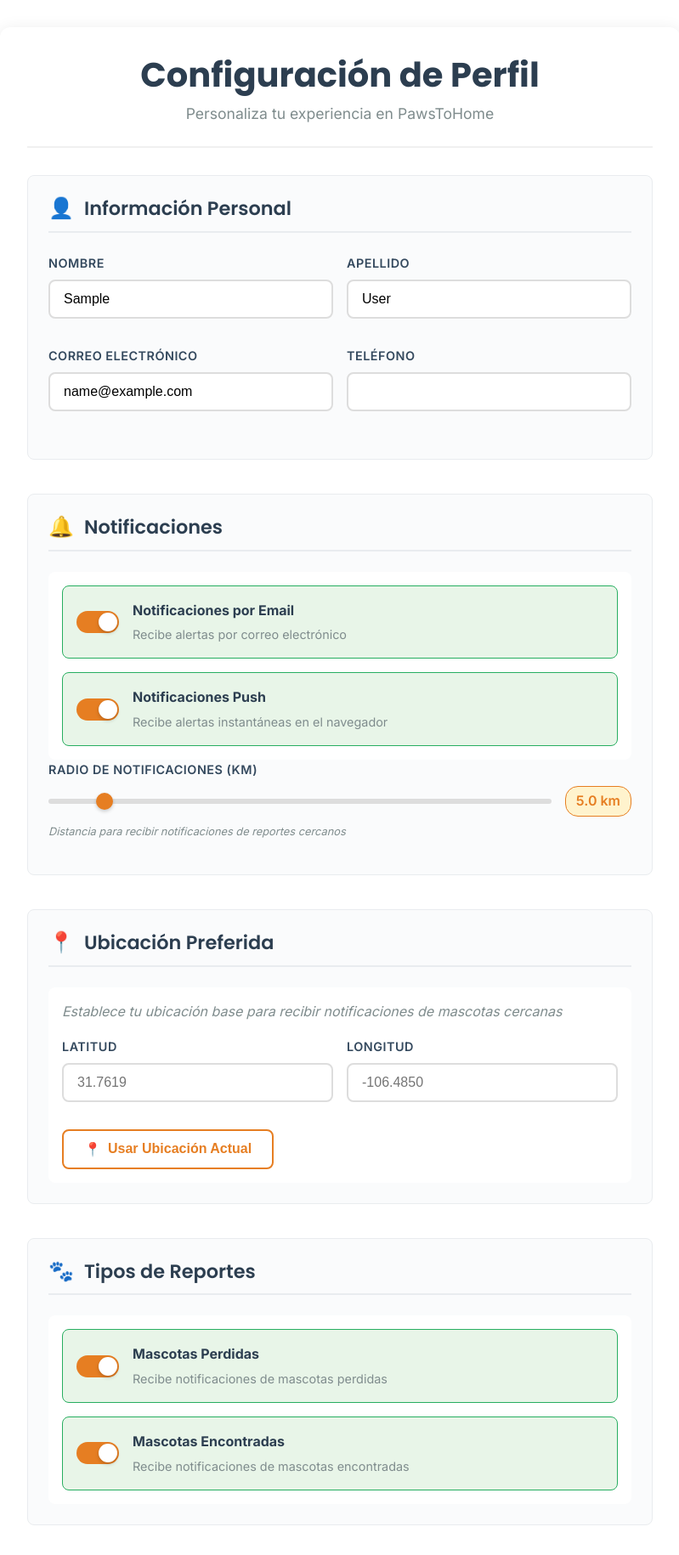
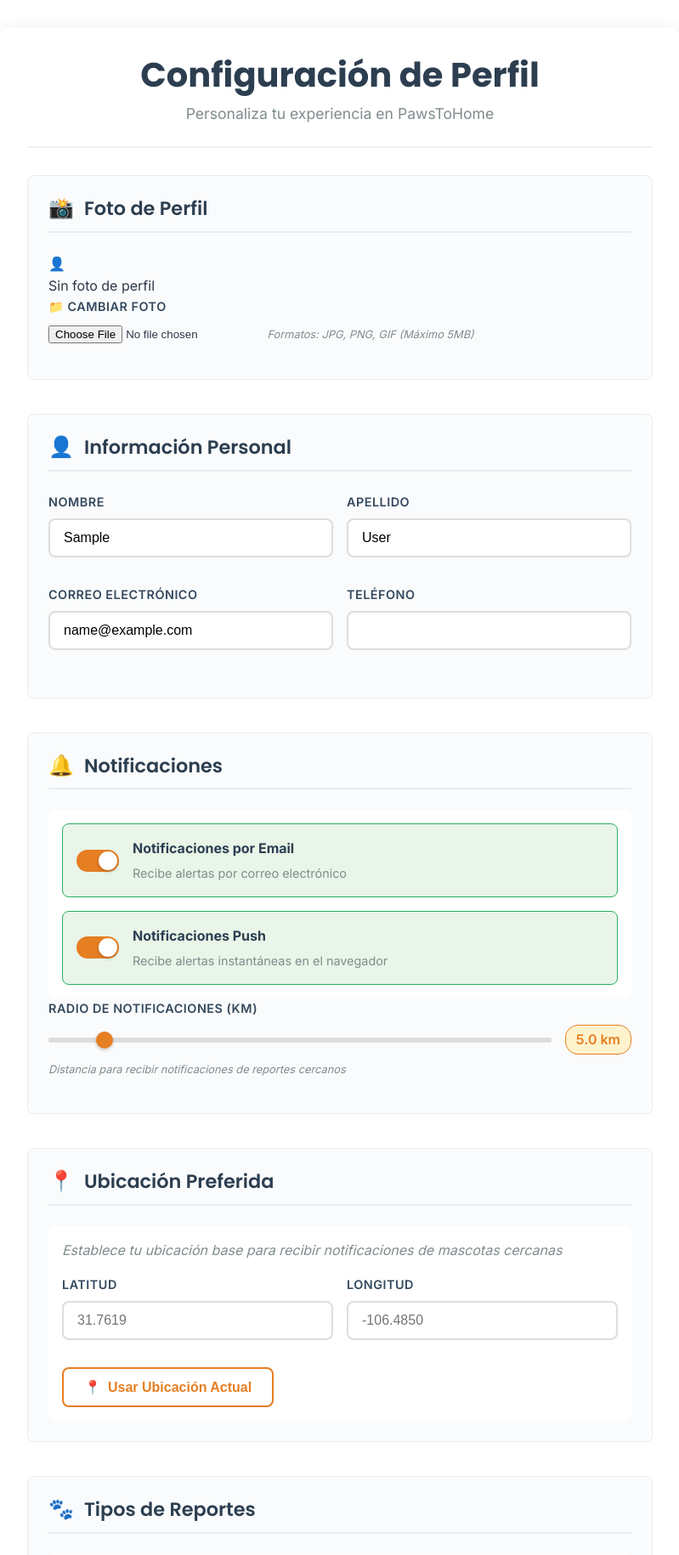
Before and after one commit to JesusEmilianoCloud/pawstohome, a Django app: page /profile/edit-profile/ in a window 1280 px wide. Shown: the part 48-1878 px from the top of the page at 85% size, without its empty margins (240-1039 px from the left). Run offline with Django 5.2, Linux system fonts and the light colour scheme; the visitor is signed in with stand-in values (Sample User, id 1); data comes from the database, SQL or seed files in the repository; parts of the project's set-up code (start-up, migrations or seed data) failed here and were passed over.

Commit message:
Add profile photo upload functionality and update profile views

```diff
--- a/ProfileService/models.py
+++ b/ProfileService/models.py
@@ -1,6 +1,20 @@
 from django.db import models
 from django.conf import settings
 from django.core.validators import MinValueValidator, MaxValueValidator
+import uuid
+import os
+
+def profile_photo_upload_path(instance, filename):
+    """
+    Función para generar la ruta de subida de las fotos de perfil
+    Organiza por ID de usuario y mantiene la extensión original
+    """
+    # Obtener la extensión del archivo
+    ext = filename.split('.')[-1]
+    # Generar nombre único
+    filename = f"profile_{instance.usuario.id}_{uuid.uuid4().hex}.{ext}"
+    # Retornar la ruta completa
+    return f"profiles/{instance.usuario.id}/{filename}"
 
 class ConfiguracionUsuario(models.Model):
     """
@@ -15,6 +29,15 @@ class ConfiguracionUsuario(models.Model):
         primary_key=True,
         related_name='configuracion',
         verbose_name="Usuario"
+    )
+
+    # Foto de perfil
+    foto_perfil = models.ImageField(
+        upload_to=profile_photo_upload_path,
+        blank=True,
+        null=True,
+        verbose_name="Foto de Perfil",
+        help_text="Foto de perfil del usuario (formatos admitidos: JPG, PNG, GIF)"
     )
 
     # Configuraciones de notificaciones
@@ -88,3 +111,13 @@ class ConfiguracionUsuario(models.Model):
         else:
             self.latitud_preferida = None
             self.longitud_preferida = None
+
+    def get_profile_photo_url(self):
+        """Retorna la URL de la foto de perfil o None si no tiene"""
+        if self.foto_perfil:
+            return self.foto_perfil.url
+        return None
+
+    def has_profile_photo(self):
+        """Verifica si el usuario tiene foto de perfil"""
+        return bool(self.foto_perfil)
--- a/ProfileService/templates/edit_profile.html
+++ b/ProfileService/templates/edit_profile.html
@@ -16,6 +16,57 @@
 
     <form method="post" class="profile-form" enctype="multipart/form-data">
         {% csrf_token %}
+
+        <!-- Foto de Perfil -->
+        <div class="form-section">
+            <h2 class="section-title">
+                <span class="section-icon">📸</span>
+                Foto de Perfil
+            </h2>
+
+            <div class="photo-section">
+                <div class="current-photo">
+                    {% if configuracion and configuracion.has_profile_photo %}
+                        <img src="{{ configuracion.get_profile_photo_url }}"
+                             alt="Foto actual"
+                             class="profile-photo-preview">
+                        <p class="photo-label">Foto actual</p>
+                    {% else %}
+                        <div class="no-photo">
+                            <div class="no-photo-icon">👤</div>
+                            <p class="photo-label">Sin foto de perfil</p>
+                        </div>
+                    {% endif %}
+                </div>
+
+                <div class="photo-controls">
+                    <div class="form-group">
+                        <label for="foto_perfil" class="file-input-label">
+                            <span class="file-icon">📁</span>
+                            Cambiar Foto
+                        </label>
+                        <input type="file"
+                               id="foto_perfil"
+                               name="foto_perfil"
+                               accept="image/jpeg,image/png,image/gif"
+                               class="file-input">
+                        <small class="help-text">
+                            Formatos: JPG, PNG, GIF (Máximo 5MB)
+                        </small>
+                    </div>
+
+                    {% if configuracion and configuracion.has_profile_photo %}
+                        <div class="form-group">
+                            <label class="checkbox-wrapper">
+                                <input type="checkbox" name="eliminar_foto" value="1">
+                                <span class="checkmark"></span>
+                                Eliminar foto actual
+                            </label>
+                        </div>
+                    {% endif %}
+                </div>
+            </div>
+        </div>
 
         <!-- Información Personal -->
         <div class="form-section">
--- a/ProfileService/views.py
+++ b/ProfileService/views.py
@@ -2,6 +2,9 @@ from django.shortcuts import render, redirect, get_object_or_404
 from django.contrib.auth.decorators import login_required
 from django.contrib import messages
 from django.contrib.auth import get_user_model
+from django.core.files.storage import default_storage
+from django.conf import settings
+import os
 from .models import ConfiguracionUsuario
 
 # Create your views here.
@@ -47,6 +50,49 @@ def edit_profile_view(request):
 
     if request.method == 'POST':
         try:
+            # Manejar subida de foto de perfil
+            if 'foto_perfil' in request.FILES:
+                nueva_foto = request.FILES['foto_perfil']
+
+                # Validar tipo de archivo
+                allowed_types = ['image/jpeg', 'image/png', 'image/gif']
+                if nueva_foto.content_type not in allowed_types:
+                    messages.error(request, "Tipo de archivo no válido. Solo se permiten JPG, PNG y GIF.")
+                    return render(request, 'edit_profile.html', {
+                        'user': user,
+                        'configuracion': configuracion
+                    })
+
+                # Validar tamaño (máximo 5MB)
+                if nueva_foto.size > 5 * 1024 * 1024:
+                    messages.error(request, "El archivo es muy grande. Máximo 5MB permitidos.")
+                    return render(request, 'edit_profile.html', {
+                        'user': user,
+                        'configuracion': configuracion
+                    })
+
+                # Eliminar foto anterior si existe
+                if configuracion.foto_perfil:
+                    try:
+                        # Solo eliminar si estamos usando storage personalizado
+                        if hasattr(configuracion.foto_perfil, 'delete'):
+                            configuracion.foto_perfil.delete(save=False)
+                    except Exception as e:
+                        # Log el error pero continúa
+                        print(f"Error eliminando foto anterior: {e}")
+
+                # Asignar nueva foto
+                configuracion.foto_perfil = nueva_foto
+
+            # Manejar eliminación de foto
+            elif 'eliminar_foto' in request.POST:
+                if configuracion.foto_perfil:
+                    try:
+                        configuracion.foto_perfil.delete(save=False)
+                        configuracion.foto_perfil = None
+                    except Exception as e:
+                        print(f"Error eliminando foto: {e}")
+
             # Actualizar información personal del usuario
             user.first_name = request.POST.get('first_name', user.first_name)
             user.last_name = request.POST.get('last_name', user.last_name)
```
Also changed, not shown: ProfileService/templates/ProfileService/profile_detail.html (+11 -5 lines).
